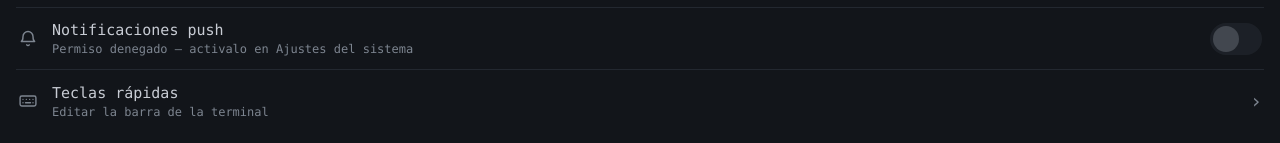
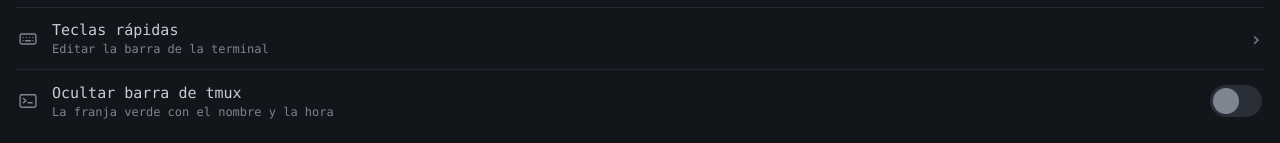
Before and after one commit to LucasAven/claude-deck, a React (Vite) app in the folder web/: page / in a window 1280 px wide. Both pictures are taken after a click on the button 1252 px from the left and 27 px from the top of the page. Shown: the part 654-797 px from the top of the page. Built offline with nearby package versions, Linux system fonts and the light colour scheme; no server answers.

Commit message:
ajustes: toggle para ocultar el status bar de tmux (por sesion, aplicado al attach y en vivo)

```diff
--- a/web/src/components/claude/SettingsSheet.tsx
+++ b/web/src/components/claude/SettingsSheet.tsx
@@ -1,6 +1,6 @@
 import { useDeckStore } from '../../store'
 import { useTap } from '../../hooks/useTap'
-import { closeSettingsSheet } from '../../lib/settings'
+import { closeSettingsSheet, toggleTmuxStatus } from '../../lib/settings'
 import { openHostSheet } from '../../lib/host'
 import { openQuickkeysSheet } from '../../lib/quickkeys'
 import { togglePush } from '../../lib/push'
@@ -43,14 +43,22 @@
       <path d="M6 10h.01M10 10h.01M14 10h.01M18 10h.01M6 14h.01M18 14h.01M9 14h6" />
     </>,
   ),
+  term: svg(
+    <>
+      <rect x="2.5" y="4.5" width="19" height="15" rx="2" />
+      <path d="M6.5 9l3 2.5-3 2.5M12 14h5" />
+    </>,
+  ),
 }
 
 export function SettingsSheet() {
   const open = useDeckStore((s) => s.settingsSheetOpen)
   const pushState = useDeckStore((s) => s.pushState)
   const h = useDeckStore((s) => s.hostStatus)
+  const hideTmuxStatus = useDeckStore((s) => s.hideTmuxStatus)
 
   const pushTap = useTap(() => togglePush())
+  const tmuxTap = useTap(() => toggleTmuxStatus())
   const battTap = useTap(() => {
     closeSettingsSheet()
     openHostSheet()
@@ -112,6 +120,20 @@
           </div>
           <span className="set-chev">›</span>
         </button>
+        <div id="set-tmux-row" className="set-row">
+          <span className="set-ico">{SET_ICONS.term}</span>
+          <div className="set-info">
+            <div className="set-label">Ocultar barra de tmux</div>
+            <div className="set-sub">La franja verde con el nombre y la hora</div>
+          </div>
+          <button
+            id="tmux-status-toggle"
+            className={'switch' + (hideTmuxStatus ? ' on' : '')}
+            role="switch"
+            title="Ocultar barra de tmux"
+            {...tmuxTap}
+          />
+        </div>
       </div>
     </div>
   )
--- a/web/src/global.d.ts
+++ b/web/src/global.d.ts
@@ -7,6 +7,7 @@
 interface ClaudeConn {
   term: import('@xterm/xterm').Terminal
   sendKeys: (data: string) => void
+  setStatusBar: (on: boolean) => void
   fit: (force?: boolean) => void
   reconnect: () => void
   sendVis: () => void
--- a/web/src/lib/settings.ts
+++ b/web/src/lib/settings.ts
@@ -12,3 +12,17 @@
 export function closeSettingsSheet() {
   useDeckStore.setState({ settingsSheetOpen: false })
 }
+
+// toggle del status bar de tmux (franja verde): flip + persist + aplicar en vivo
+// a la sesión attacheada. El estado inicial de cada attach viaja por el query
+// param statusbar=off (ver term.ts); esto cubre el cambio sin reconectar.
+export function toggleTmuxStatus() {
+  const hide = !useDeckStore.getState().hideTmuxStatus
+  useDeckStore.setState({ hideTmuxStatus: hide })
+  try {
+    localStorage.setItem('deck-hide-tmux-status', hide ? '1' : '0')
+  } catch {
+    /* modo privado: no crítico */
+  }
+  window.claudeConn?.setStatusBar(!hide)
+}
--- a/web/src/lib/term.ts
+++ b/web/src/lib/term.ts
@@ -128,7 +128,10 @@
     // permite el server. Un retry/resume nunca crea: si la sesión murió en
     // otro lado, el server contesta meta gone y caemos a una viva.
     const create = wantedSession === useDeckStore.getState().expectCreate ? '&create=1' : ''
-    const url = `${proto}://${location.host}/ws/term?session=${encodeURIComponent(wantedSession ?? '')}${create}`
+    // statusbar=off aplica la pref (ocultar la franja verde de tmux) YA en el
+    // attach, sin race: el server la chainea al new-session (ver handleTerm)
+    const statusbar = useDeckStore.getState().hideTmuxStatus ? '&statusbar=off' : ''
+    const url = `${proto}://${location.host}/ws/term?session=${encodeURIComponent(wantedSession ?? '')}${create}${statusbar}`
     const sock = new WebSocket(url)
     ws = sock
 
@@ -195,6 +198,10 @@
     fit: doFit,
     sendKeys(d: string) {
       if (ws && ws.readyState === WebSocket.OPEN) ws.send(JSON.stringify({ t: 'in', d }))
+    },
+    setStatusBar(on: boolean) {
+      // toggle en vivo de la franja verde de tmux (por sesión, ver server)
+      if (ws && ws.readyState === WebSocket.OPEN) ws.send(JSON.stringify({ t: 'statusbar', on }))
     },
     reconnect() {
       // cortar el attach actual y conectar a la sesión seleccionada
--- a/web/src/store.ts
+++ b/web/src/store.ts
@@ -124,6 +124,17 @@
 }
 
 const ACTIVE_SESSION_KEY = 'deck-active-session'
+const HIDE_TMUX_STATUS_KEY = 'deck-hide-tmux-status'
+
+// pref: ocultar el status bar de tmux (la franja verde). Por dispositivo; el
+// efecto en tmux es por sesión (ver tmuxSetStatus en el server).
+function loadHideTmuxStatus(): boolean {
+  try {
+    return localStorage.getItem(HIDE_TMUX_STATUS_KEY) === '1'
+  } catch {
+    return false
+  }
+}
 
 interface DeckStore {
   // --- núcleo (app.js:7-13) ---
@@ -166,6 +177,8 @@
   quickkeysSheetOpen: boolean
   // sheet de ajustes (engranaje de la fila de sesiones): push + batería + quickkeys
   settingsSheetOpen: boolean
+  // pref: ocultar el status bar de tmux (franja verde), persistida por dispositivo
+  hideTmuxStatus: boolean
   switchMenu: SwitchMenuKind
   switchState: SwitchState
   imgChip: ImgChip | null
@@ -266,6 +279,7 @@
   quickkeys: loadQuickkeys(),
   quickkeysSheetOpen: false,
   settingsSheetOpen: false,
+  hideTmuxStatus: loadHideTmuxStatus(),
   switchMenu: null,
   switchState: {},
   imgChip: null,
```
Also changed, not shown: 1 other file (tests, documents, lock files or other folders).
